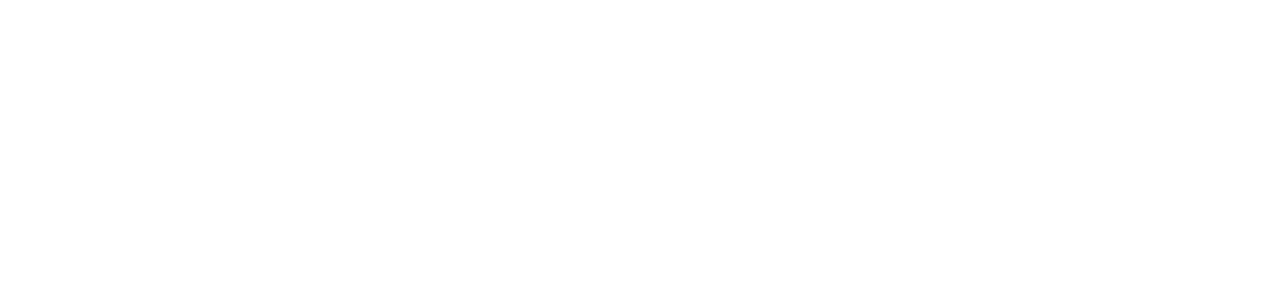
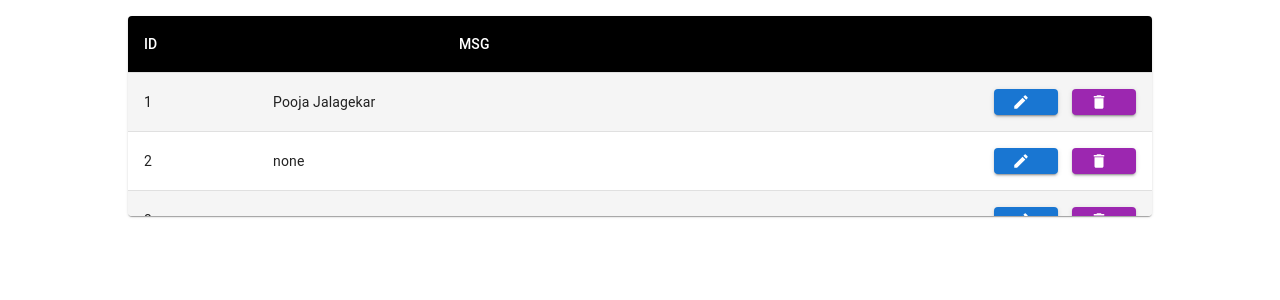
Before and after one commit to Poojajalagekar/capstone, a React (Create React App) app: page /admin/all in a window 1280 px wide. Before the commit this address had no page. Shown: the top 300 px of the page. Built offline with nearby package versions, Linux system fonts and the light colour scheme; data requests are answered from the project's data file.

Commit message:
changes in file

```diff
--- a/src/App.js
+++ b/src/App.js
@@ -4,6 +4,10 @@ import {BrowserRouter, Route,Routes } from "react-router-dom";
 import FirstPage from './Components/First';
 import NavBar from './NavBar';
 import Admin from './Admin';
+import HomePage from './Components/Home';
+import AddUser from './Components/Notice/AddUser';
+import AllMsgs from './Components/Notice/AllUsers';
+import EditUser from './Components/Notice/EditUser';
 
 
 function App() {
@@ -13,6 +17,10 @@ function App() {
     <Route path="/" element={<FirstPage/>} />
     <Route path="/login" element={<Login/>} />
     <Route path="/admin" element={<NavBar/>} />
+    <Route path="/home" element={<HomePage/>} />
+    <Route path="admin/add" element={<AddUser/>} />
+    <Route path="admin/all" element={<AllMsgs/>} />
+    <Route path="admin/edit/:id" element={<EditUser/>} />
     </Routes>
     </BrowserRouter>
   );
--- a/src/Components/First.jsx
+++ b/src/Components/First.jsx
@@ -1,13 +1,16 @@
 import Button from '@mui/material/Button';
 import { useNavigate } from 'react-router-dom';
-
+import { Link } from 'react-router-dom';
 
 const FirstPage = () => {
+    const navigate = useNavigate();
 
 
     return (
         <>
        <h1> first page</h1>
+       {/* <Button onClick={() => navigate('/login')}> login </Button> */}
+       < Link to="/login">login</Link>
       </>
     )
 }
--- /dev/null
+++ b/src/Components/Home.jsx
@@ -0,0 +1,15 @@
+import Button from '@mui/material/Button';
+import { useNavigate } from 'react-router-dom';
+
+
+const HomePage = () => {
+    const navigate = useNavigate();
+    return (
+        <>
+       <h1> home page</h1>
+       <Button onClick={() => navigate('/home')}> home </Button>
+      </>
+    )
+}
+
+export default HomePage;
--- a/src/Components/Notice/AddUser.jsx
+++ b/src/Components/Notice/AddUser.jsx
@@ -26,7 +26,7 @@ const AddUser = () => {
 
     const addUserDetails = async() => {
         await addUser(user);
-        navigate('/all');
+        navigate('/admin/all');
 
 
     }
--- a/src/Components/Notice/AllUsers.jsx
+++ b/src/Components/Notice/AllUsers.jsx
@@ -1,16 +1,94 @@
-import Button from '@mui/material/Button';
-import { useNavigate } from 'react-router-dom';
+
+import * as React from 'react';
+import { styled } from '@mui/material/styles';
+import Table from '@mui/material/Table';
+import TableBody from '@mui/material/TableBody';
+import TableCell, { tableCellClasses } from '@mui/material/TableCell';
+import TableContainer from '@mui/material/TableContainer';
+import TableHead from '@mui/material/TableHead';
+import TableRow from '@mui/material/TableRow';
+import Paper from '@mui/material/Paper';
+import { useEffect, useState} from "react";
+import { Box } from '@mui/system';
+import { Button } from '@mui/material';
+import { getUsers } from './api';
+import { deleteUser } from './api';
+import DeleteIcon from '@mui/icons-material/Delete';
+import EditIcon from '@mui/icons-material/Edit';
 
 
+const StyledTableCell = styled(TableCell)(({ theme }) => ({
+  [`&.${tableCellClasses.head}`]: {
+
+    backgroundColor: theme.palette.common.black,
+    color: theme.palette.common.white,
+  },
+  [`&.${tableCellClasses.body}`]: {
+    fontSize: 14,
+  },
+}));
+
+const StyledTableRow = styled(TableRow)(({ theme }) => ({
+  '&:nth-of-type(odd)': {
+    backgroundColor: theme.palette.action.hover,
+  },
+  // hide last border
+  '&:last-child td, &:last-child th': {
+    border: 0,
+  },
+}));
+
 const AllMsgs = () => {
-    const navigate = useNavigate();
+    const [users, setUsers] =useState([]);
 
+    useEffect(() => {
+        getAllMsgs();
+    }, [])
+
+ const getAllMsgs = async() => {
+     const response = await getUsers();
+     console.log(response.data);
+     setUsers(response.data);
+    }
+
+
+    const deleteUserData = async (id) => {
+      await deleteUser(id);
+      getAllMsgs();
+  }
     return (
-        <>
-       <h1> first page</h1>
-      <Button onClick={() => navigate('/all')}> login </Button>
-      </>
-    )
+      <Box sx={{p: 2, margin: 'auto',width: '80%', overflow: 'hidden'}}>
+    <TableContainer component={Paper} sx={{ maxHeight: 200 }}>
+      <Table stickyHeader aria-label="sticky table">
+        <TableHead  >
+          <TableRow >
+
+            <StyledTableCell align="revert">ID&nbsp;</StyledTableCell>
+            <StyledTableCell align="center">MSG&nbsp;</StyledTableCell>
+
+            <StyledTableCell></StyledTableCell>
+          </TableRow>
+        </TableHead>
+        <TableBody>
+          {users.map((user) => (
+            <StyledTableRow key={user.id}>
+              <StyledTableCell component="th" scope="id">
+                {user.id}
+              </StyledTableCell>
+
+              <StyledTableCell align="revert">{user.name}</StyledTableCell>
+
+              <StyledTableCell align="right">
+                            <Button size="small" color="primary" variant="contained" style={{marginRight:10}} href={`/admin/edit/${user.id}`} startIcon={<EditIcon/>}> </Button> {/* change it to user.id to use JSON Server */}
+                            <Button  size="small" color="secondary" variant="contained" onClick={() => deleteUserData(user.id)} startIcon={<DeleteIcon/>}> </Button> {/* change it to user.id to use JSON Server */}
+               </StyledTableCell>
+            </StyledTableRow>
+          ))}
+        </TableBody>
+      </Table>
+    </TableContainer>
+
+    </Box>
+  );
 }
-
-export default AllMsgs;
+export default  AllMsgs;
--- a/src/Components/Notice/EditUser.jsx
+++ b/src/Components/Notice/EditUser.jsx
@@ -43,7 +43,7 @@ const EditUser = () => {
 
     const editUserDetails = async () => {
         await editUser(id,user);
-        navigate('/all');
+        navigate('/admin/all');
     }
 
     return (
--- a/src/Database/db.json
+++ b/src/Database/db.json
@@ -1,20 +1,24 @@
 {
   "users": [
     {
-        "name": "new book in ec dept",
+      "name": "Pooja Jalagekar",
       "id": 1
     },
     {
-        "name": "new book in mech dept",
+      "name": "none",
       "id": 2
     },
     {
-        "name": "none",
+      "name": "",
       "id": 3
     },
     {
-        "name": "new book in ec dept",
+      "name": "Pooja Jalagekar7452",
       "id": 4
+    },
+    {
+      "name": "Pooja Jalagekar",
+      "id": 5
     }
   ]
 }
--- a/src/NavBar.jsx
+++ b/src/NavBar.jsx
@@ -4,7 +4,8 @@ import { makeStyles } from '@mui/styles';
 import Toolbar from '@mui/material/Toolbar';
 import { NavLink } from 'react-router-dom';
 import { Stack } from '@mui/material';
-
+import { useNavigate } from 'react-router-dom';
+import { Button } from '@mui/material';
 
 
 const useStyle = makeStyles({
@@ -20,7 +21,7 @@ const useStyle = makeStyles({
 })
 
 const NavBar = () => {
-
+    const navigate = useNavigate();
     const classes = useStyle();
     return (
       <>
@@ -39,7 +40,7 @@ const NavBar = () => {
             </Toolbar>
         </AppBar>
         </Stack>
-
+        <Button onClick={() => navigate('/admin/all')}> home </Button>
          </>
     )
 }
```
Lines whose indentation alone changed are shown as unchanged.
